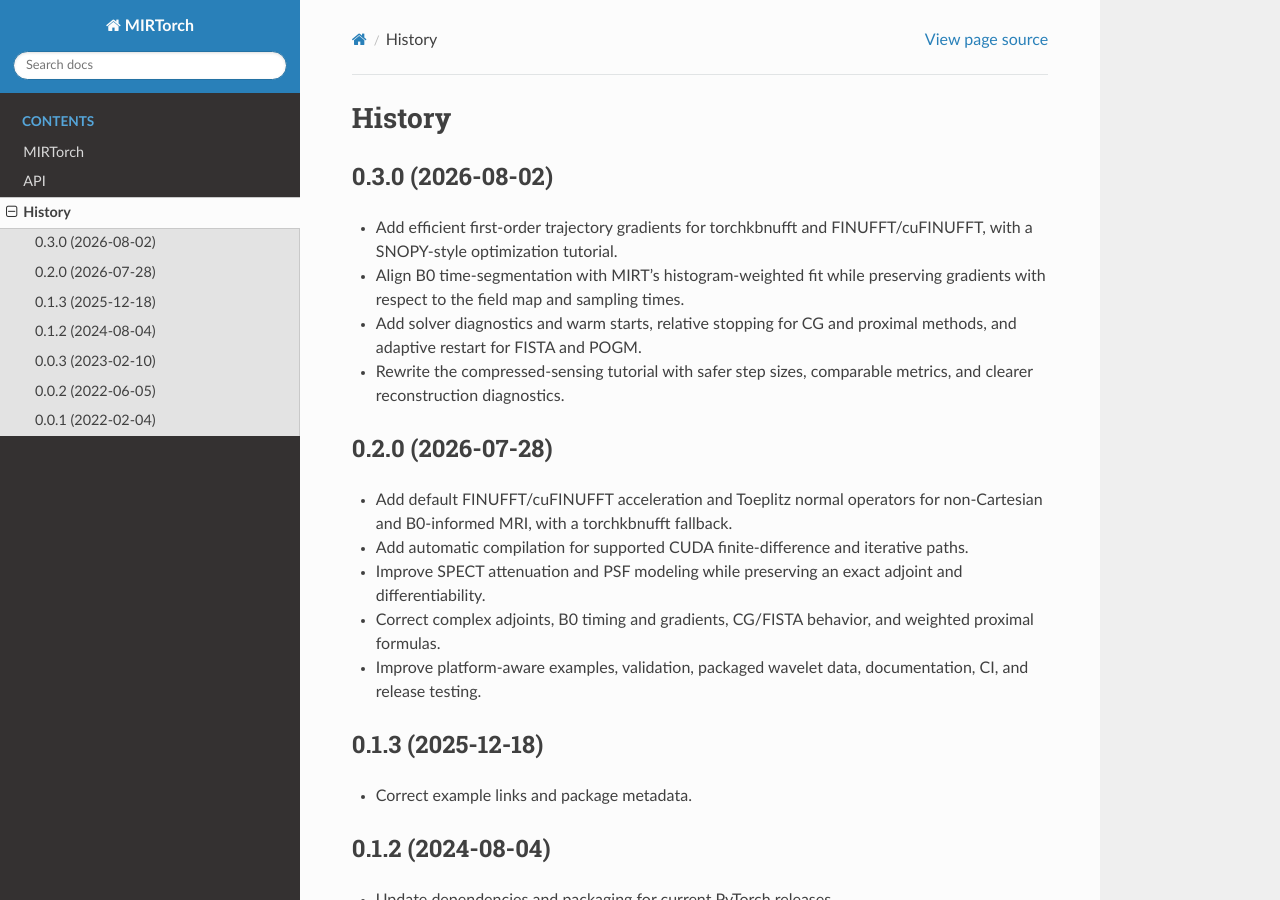
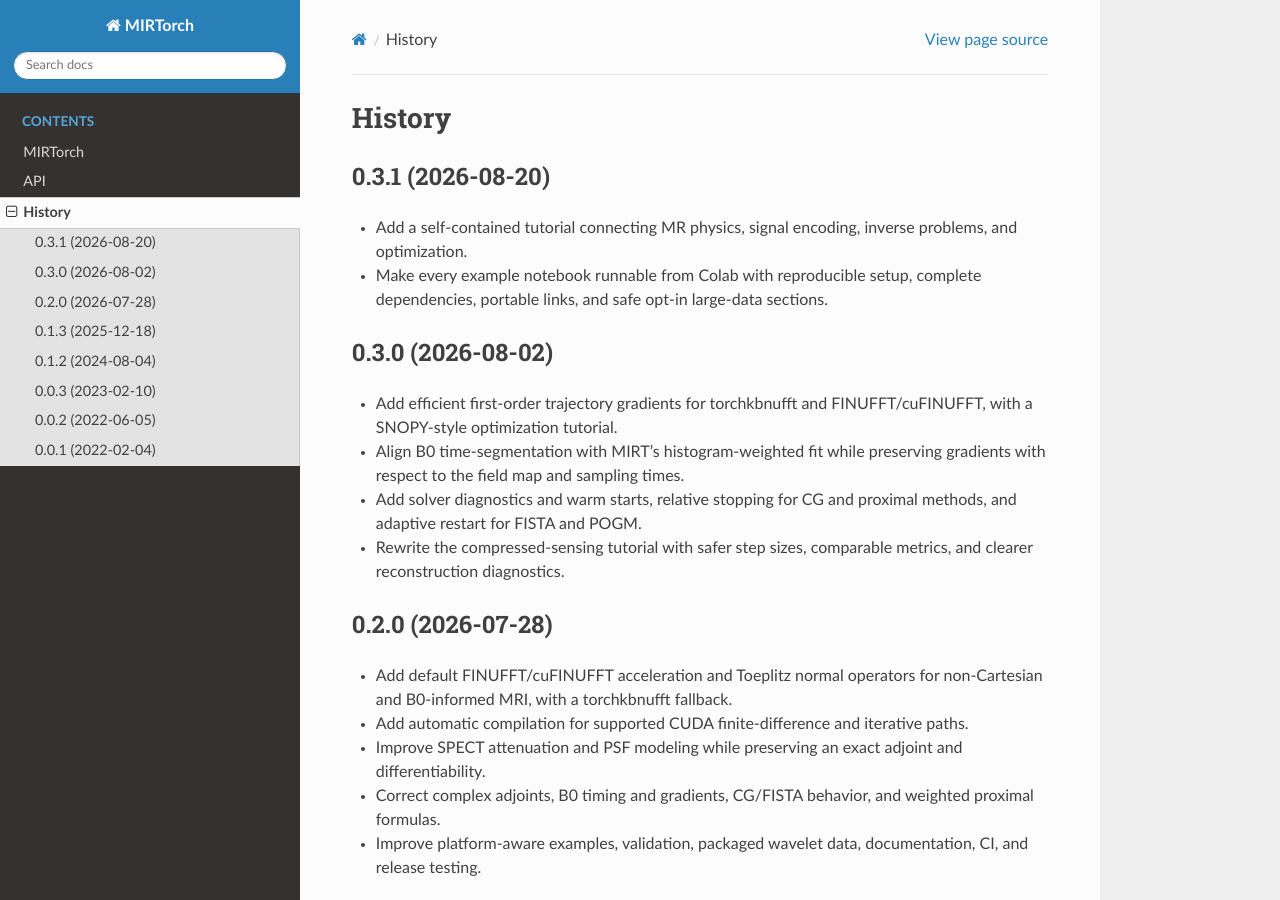
Before and after one commit to guanhuaw/MIRTorch, a Sphinx documentation site: the page built from docs/HISTORY.md, in a window 1280 px wide and 900 px high. Built offline with Sphinx 7.4.7 and the Read the Docs theme 3.1.0, drawn with Linux system fonts in a browser that asks for light colours.

Commit message:
fix: make example notebooks run in Colab

```diff
--- a/docs/HISTORY.md
+++ b/docs/HISTORY.md
@@ -1,4 +1,12 @@
 # History
+
+0.3.1 (2026-08-20)
+------------------
+
+- Add a self-contained tutorial connecting MR physics, signal encoding,
+  inverse problems, and optimization.
+- Make every example notebook runnable from Colab with reproducible setup,
+  complete dependencies, portable links, and safe opt-in large-data sections.
 
 0.3.0 (2026-08-02)
 ------------------
--- a/pyproject.toml
+++ b/pyproject.toml
@@ -33,7 +33,10 @@ dependencies = [
 [project.optional-dependencies]
 examples = [
     "einops",
+    "gdown",
+    "h5py",
     "matplotlib",
+    "scikit-image",
 ]
 cufinufft = [
     "cufinufft>=2.5,<3; platform_system == 'Linux' or platform_system == 'Windows'",
```
Also changed, not shown: README.md (+4 -1 lines), docs/README.md (+4 -1 lines), 8 other files.
